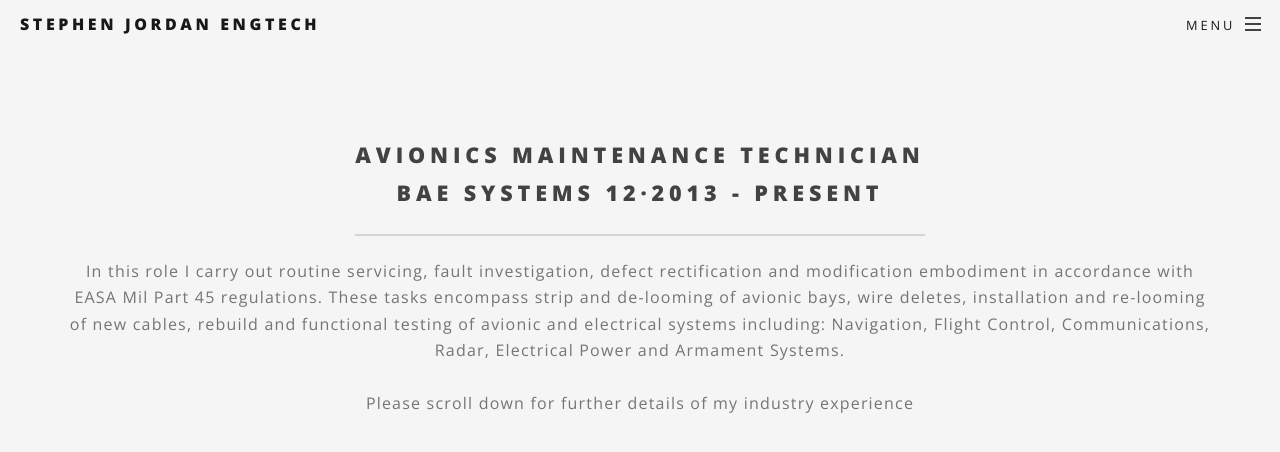
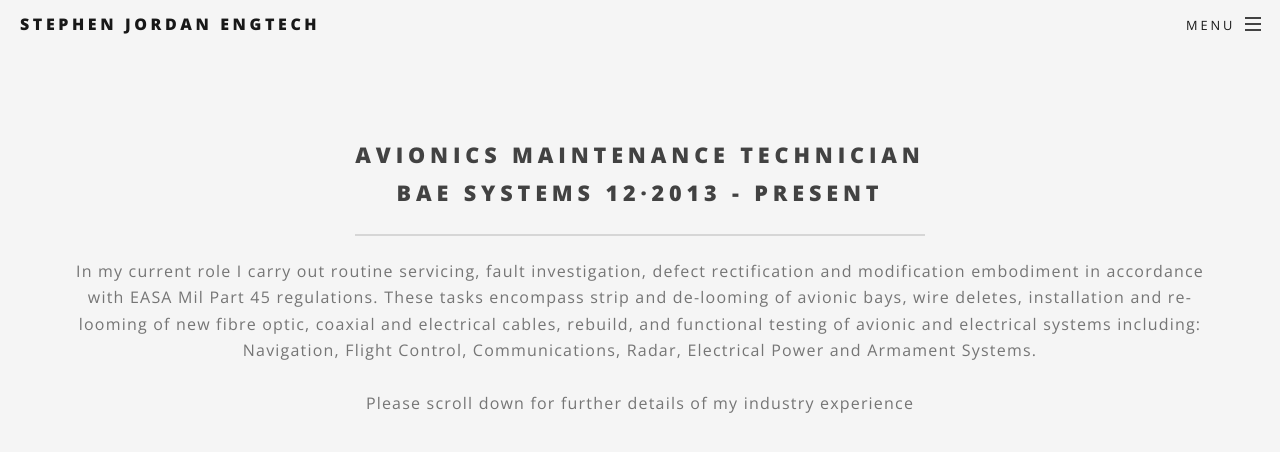
Before and after one commit to SJJUK/SJJUK.github.io, a Jekyll site: the page built from index.html, in a window 1280 px wide and 900 px high, scrolled down 860 px, cut to the strip 0-512 px from the top of the window. Shown: the top 452 px of the strip. Built offline with Jekyll 4.4.1, drawn with Linux system fonts in a browser that asks for light colours.

Commit message:
Update index.html

```diff
--- a/index.html
+++ b/index.html
@@ -19,11 +19,11 @@
 							<header class="major">
 								<h2>Avionics Maintenance Technician<br />
 								BAE Systems 12·2013 - Present</h2>
-								<p>In this role I carry out routine servicing, fault investigation,
+								<p>In my current role I carry out routine servicing, fault investigation,
 								defect rectification and modification embodiment in accordance
 								with EASA Mil Part 45 regulations. These tasks encompass strip
 								and de-looming of avionic bays, wire deletes, installation and
-								re-looming of new cables, rebuild and functional testing
+								re-looming of new fibre optic, coaxial and electrical cables, rebuild, and functional testing
 								of avionic and electrical systems including:  Navigation, Flight Control,
 								Communications,  Radar, Electrical Power and  Armament Systems.<br />
 								<br />
```
